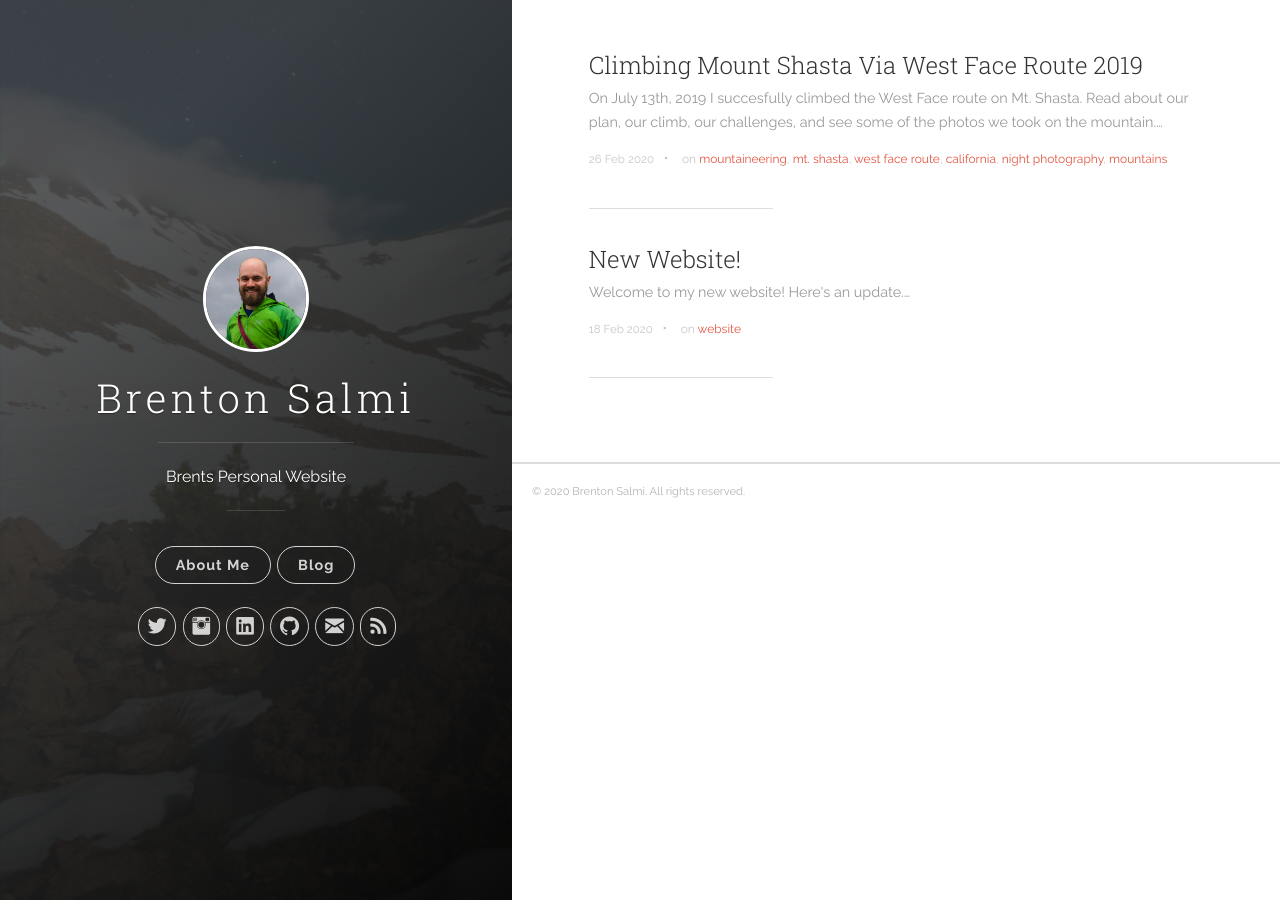
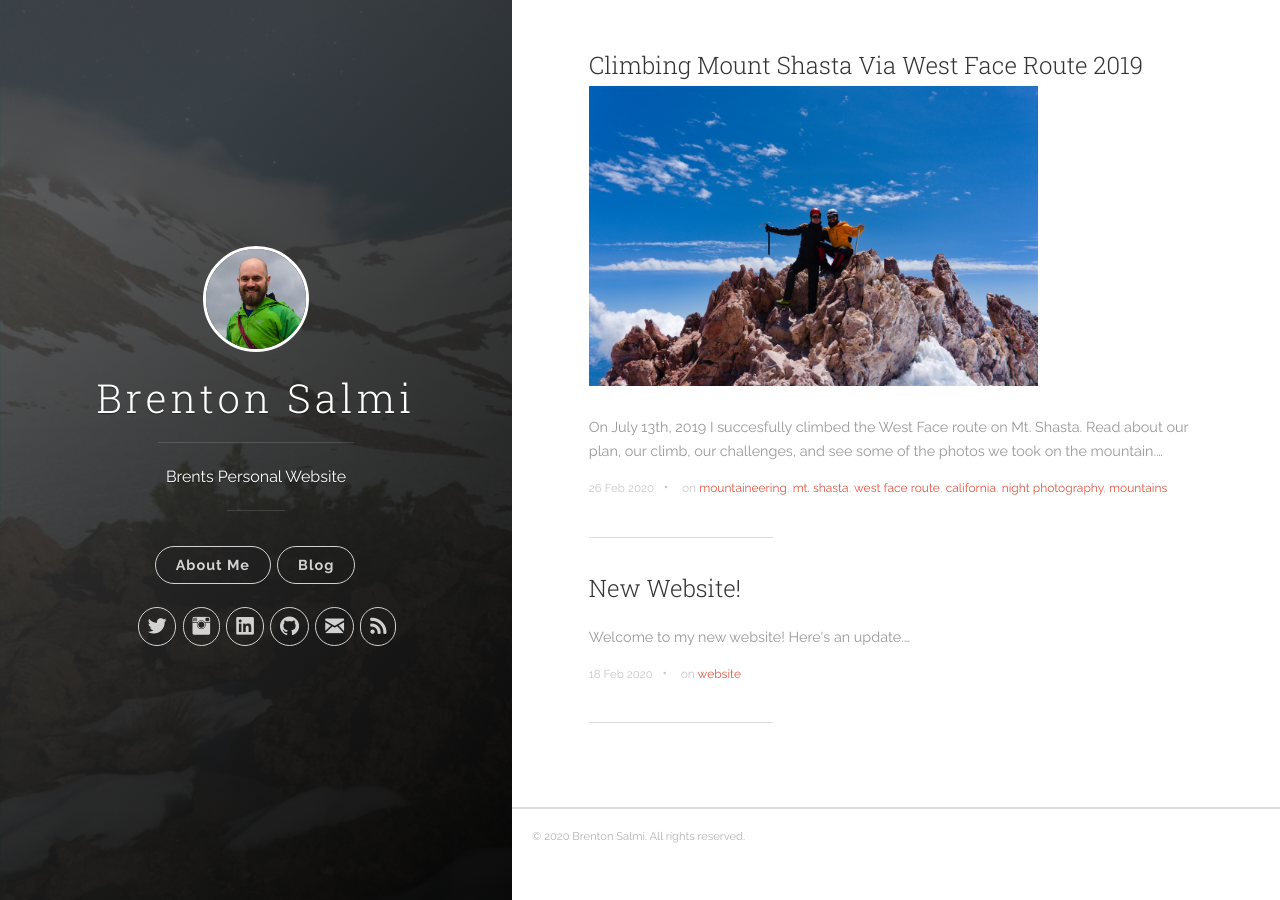
Before and after one commit to kb1lqd/website, a Jekyll site: the page built from index.html, in a window 1280 px wide. Built offline with Jekyll 4.4.1, drawn with Linux system fonts in a browser that asks for light colours; the list of posts is cut into pages by our own code.

Commit message:
Added post list featured image.

```diff
--- a/index.html
+++ b/index.html
@@ -9,6 +9,10 @@ robots: noindex
     {% for post in paginator.posts %}
       <li>
         <h2 class="post-list__post-title post-title"><a href="{{ site.baseurl }}{{ post.url }}" title="{{ post.title }}">{{ post.title }}</a></h2>
+        <p>{% if post.feat-img %}
+        <img src="{{ post.feat-img }}" style="height: 300px" align="center" />
+        {% endif %}
+        </p>
         <p class="excerpt">{{ post.description }}&hellip;</p>
         <div class="post-list__meta">
             <time datetime="{{ post.date | date: "%Y-%m-%d %H:%M" }}" class="post-list__meta--date date">{{ post.date | date: "%-d %b %Y" }}</time>
```
Also changed, not shown: _posts/2020-02-26-climbing-mt-shasta-2019.md (+1 -0 lines).
